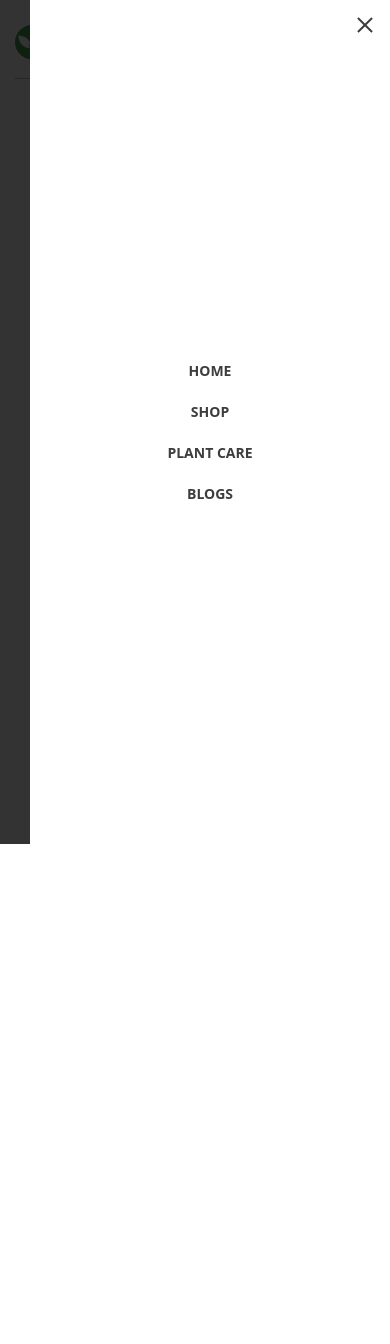
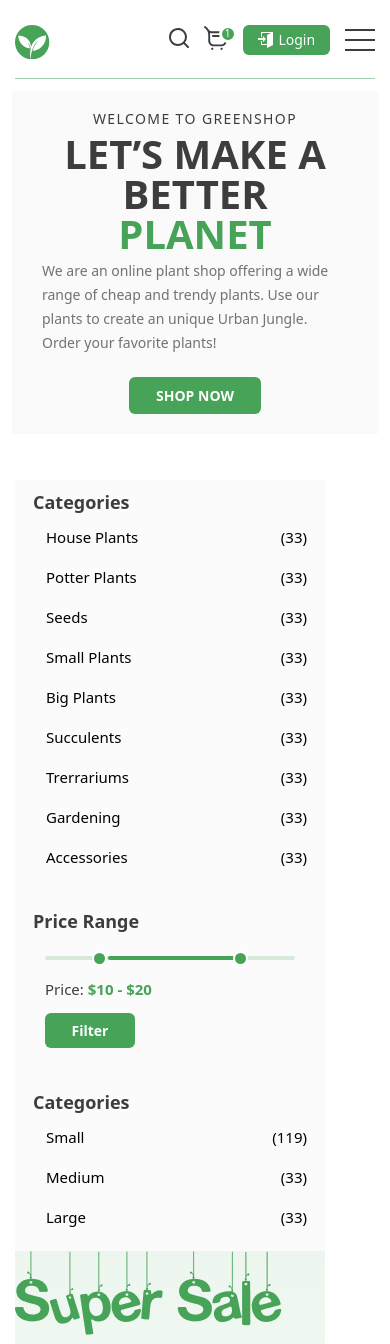
Before and after one commit to Vanlsh/greenShop, a website built with Vite: page src/index.html in a window 390 px wide. Shown: the top 1344 px of the page. Before the commit the page ends 844 px from the top, so only its background shows below. Built offline with nearby package versions, Linux system fonts and the light colour scheme.

Commit message:
filter html && css

```diff
--- /dev/null
+++ b/src/css/filter.css
@@ -0,0 +1,232 @@
+.filter {
+  width: 310px;
+}
+.filter-wrapper {
+  padding: 14px 18px;
+  background-color: #fbfbfb;
+}
+.filter-title {
+  font-size: 18px;
+  font-style: normal;
+  font-weight: 700;
+  line-height: 0.89;
+  margin-bottom: 7px;
+}
+.filter-list {
+  width: 100%;
+  padding-left: 13px;
+}
+.filter-item {
+  width: 100%;
+}
+.filter-item-button {
+  width: 100%;
+  height: 40px;
+  display: flex;
+  justify-content: space-between;
+  align-items: center;
+  font-size: 15px;
+  font-style: normal;
+  font-weight: 400;
+  line-height: 1;
+  background-color: transparent;
+  transition: font-weight 0.3s ease, color 0.3s ease;
+}
+.filter-item-button:hover {
+  color: var(--green-color);
+  font-weight: 700;
+}
+.filter-item-button.active {
+  color: var(--green-color);
+  font-weight: 700;
+}
+.filter-range-title {
+  margin-top: 36px;
+}
+.filter-range {
+  padding: 20px 12px 0;
+  margin-bottom: 46px;
+}
+.custom-range {
+}
+.filter-prise {
+  font-size: 15px;
+  font-style: normal;
+  font-weight: 400;
+  line-height: 1.07;
+  margin-bottom: 16px;
+}
+.filter-prise > span {
+  color: var(--green-color);
+  font-weight: 700;
+}
+.filter-button {
+  width: 90px;
+  height: 35px;
+  border-radius: 6px;
+  background-color: var(--green-color);
+  transition: opacity 0.3s ease;
+  color: #fff;
+  font-weight: 700;
+  line-height: 1.25;
+}
+.filter-button:hover {
+  opacity: 0.8;
+}
+
+.filter-sale {
+  background: linear-gradient(
+    180deg,
+    rgba(70, 163, 88, 0.1) 0%,
+    rgba(70, 163, 88, 0.03) 100%
+  );
+}
+.filter-sale-title {
+  margin-bottom: 11px;
+}
+.filter-sale-off {
+  text-align: center;
+  font-size: 23px;
+  font-weight: 700;
+  line-height: 0.69;
+  text-transform: uppercase;
+}
+.filter-picter {
+}
+
+/* RANGE */
+
+.filter-range-container {
+  width: 100%;
+  height: 4px;
+  position: relative;
+  margin-bottom: 21px;
+  background-color: rgba(70, 163, 88, 0.2);
+  border-radius: 2px;
+}
+.filter-track {
+  border-radius: 2px;
+  position: absolute;
+  height: 4px;
+  background-color: var(--green-color);
+  right: 20%;
+  left: 25%;
+}
+.filter-input-range {
+  -webkit-appearance: none;
+  -moz-appearance: none;
+  appearance: none;
+  width: 100%;
+  outline: none;
+  position: absolute;
+  top: 0;
+  bottom: 0;
+  background-color: transparent;
+  pointer-events: none;
+}
+.filter-input-range::-webkit-slider-runnable-track {
+  -webkit-appearance: none;
+  height: 4px;
+}
+.filter-input-range::-moz-range-track {
+  -webkit-appearance: none;
+  height: 4px;
+}
+.filter-input-range::-ms-track {
+  appearance: none;
+  height: 4px;
+}
+.filter-input-range::-webkit-slider-thumb {
+  -webkit-appearance: none;
+  height: 15px;
+  width: 15px;
+  border: solid 2px #fff;
+  background-color: var(--green-color);
+  cursor: pointer;
+  border-radius: 50%;
+  pointer-events: auto;
+  margin-top: -5.5px;
+}
+.filter-input-range::-moz-range-thumb {
+  -webkit-appearance: none;
+  height: 15px;
+  width: 15px;
+  border: solid 2px #fff;
+  background-color: var(--green-color);
+  cursor: pointer;
+  border-radius: 50%;
+  pointer-events: auto;
+  margin-top: -5.5px;
+}
+.filter-input-range::-ms-thumb {
+  appearance: none;
+  height: 15px;
+  width: 15px;
+  border: solid 2px #fff;
+  background-color: var(--green-color);
+  cursor: pointer;
+  border-radius: 50%;
+  pointer-events: auto;
+  margin-top: -5.5px;
+}
+.filter-min-slider {
+}
+.filter-max-slider {
+}
+
+/* ----- */
+.range-slider {
+  position: relative;
+  width: 80%;
+  margin: 50px auto;
+}
+
+.slider {
+  -webkit-appearance: none;
+  width: 100%;
+  height: 10px;
+  border-radius: 5px;
+  background: #ddd;
+  outline: none;
+  opacity: 0.7;
+  -webkit-transition: 0.2s;
+  transition: opacity 0.2s;
+}
+
+.slider:hover {
+  opacity: 1;
+}
+
+.slider::-webkit-slider-thumb {
+  -webkit-appearance: none;
+  appearance: none;
+  width: 20px;
+  height: 20px;
+  border-radius: 50%;
+  background: #4caf50;
+  cursor: pointer;
+  z-index: 1;
+}
+
+.slider::-moz-range-thumb {
+  width: 20px;
+  height: 20px;
+  border-radius: 50%;
+  background: #4caf50;
+  cursor: pointer;
+}
+
+.range-value {
+  display: block;
+  margin-top: 10px;
+  font-size: 18px;
+  text-align: center;
+  color: #4caf50;
+  font-weight: bold;
+  position: absolute;
+  transform: translateX(-50%);
+}
+
+#maxValue {
+  right: 0;
+}
--- a/src/css/header.css
+++ b/src/css/header.css
@@ -13,12 +13,7 @@
 }
 .nav-list {
   display: flex;
-  gap: calc(50px - (1200px - 100vw) * 0.05);
-}
-@media screen and (min-width: 1200px) {
-  .nav-list {
-    gap: 50px;
-  }
+  gap: clamp(10px, 2vw, 50px);
 }
 .nav-item {
 }
--- /dev/null
+++ b/src/css/hero.css
@@ -0,0 +1,96 @@
+.hero-section {
+  padding: 12px;
+  padding-bottom: 46px;
+}
+.hero-wrapper {
+  background: linear-gradient(
+    98deg,
+    rgba(245, 245, 245, 0.5) -23.46%,
+    rgba(245, 245, 245, 0.5) 107.51%
+  );
+  padding: 20px 40px;
+  display: flex;
+  justify-content: space-between;
+  align-items: center;
+}
+.hero-content {
+  flex: 1;
+  max-width: 557px;
+  padding-top: 54px;
+}
+.hero-welcome-text {
+  font-size: 14px;
+  font-style: normal;
+  font-weight: 500;
+  line-height: 1.14;
+  letter-spacing: 0.1em;
+  text-transform: uppercase;
+  margin-bottom: 7px;
+}
+.hero-title {
+  font-size: clamp(40px, 7vw, 70px);
+  font-style: normal;
+  font-weight: 900;
+  line-height: 1;
+  text-transform: uppercase;
+  margin-bottom: 5px;
+}
+.hero-title span {
+  color: var(--green-color);
+}
+.hero-text {
+  color: #727272;
+  font-size: 14px;
+  font-style: normal;
+  font-weight: 400;
+  line-height: 1.71;
+  margin-bottom: 44px;
+}
+.hero-button {
+  color: #fff;
+  width: fit-content;
+  font-weight: 700;
+  line-height: 1.25;
+  text-transform: uppercase;
+  display: block;
+  padding: 10px 27px;
+  border-radius: 6px;
+  background: #46a358;
+  transition: opacity 0.3s ease;
+}
+.hero-button:hover {
+  opacity: 0.8;
+}
+.hero-img {
+  width: 100%;
+}
+.header-image-wrapper {
+  flex: 1;
+  max-width: 457px;
+}
+
+@media screen and (max-width: 768px) {
+  .header-image-wrapper {
+    display: none;
+  }
+
+  .hero-wrapper {
+    padding: 20px 30px;
+  }
+  .hero-welcome-text {
+    align-items: center;
+  }
+  .hero-text {
+    margin-bottom: 22px;
+  }
+  .hero-content {
+    padding-top: 0;
+    display: flex;
+    flex-direction: column;
+    align-items: center;
+    max-width: 100%;
+  }
+  .hero-title {
+    text-align: center;
+  }
+}
--- a/src/css/styles.css
+++ b/src/css/styles.css
@@ -9,6 +9,8 @@
 @import url('./reset.css');
 @import url('./header.css');
 @import url('./burger.css');
+@import url('./hero.css');
+@import url('./filter.css');
 
 :root {
   font-family: Roboto, Inter, Avenir, Helvetica, Arial, sans-serif;
@@ -16,7 +18,7 @@
   line-height: 1.5;
   font-weight: 400;
 
-  color: #242424;
+  color: var(--text-color);
   background-color: rgba(255, 255, 255, 0.87);
 
   font-synthesis: none;
--- a/src/index.html
+++ b/src/index.html
@@ -22,8 +22,11 @@
   </head>
   <body>
     <load src="partials/header.html" />
+    <main>
+      <load src="partials/hero.html" />
+      <load src="partials/shop.html" />
+    </main>
     <load src="partials/burger.html" />
-    <main></main>
     <script type="module" src="./main.js"></script>
   </body>
 </html>
--- a/src/partials/burger.html
+++ b/src/partials/burger.html
@@ -1,4 +1,4 @@
-<div class="header-burger is-open">
+<div class="header-burger">
   <div class="header-burger-wrapper">
     <button class="header-close-burger" id="close-header-burger" >
       <span></span>
--- /dev/null
+++ b/src/partials/filter.html
@@ -0,0 +1,106 @@
+<div class="filter">
+  <div class="filter-wrapper">
+    <h3 class="filter-title">Categories</h3>
+    <ul class="filter-list">
+      <li class="filter-item">
+        <button class="filter-item-button">
+          House Plants<span>(33)</span>
+        </button>
+      </li>
+      <li class="filter-item">
+        <button class="filter-item-button">
+          Potter Plants<span>(33)</span>
+        </button>
+      </li>
+      <li class="filter-item">
+        <button class="filter-item-button">Seeds<span>(33)</span></button>
+      </li>
+      <li class="filter-item">
+        <button class="filter-item-button">
+          Small Plants<span>(33)</span>
+        </button>
+      </li>
+      <li class="filter-item">
+        <button class="filter-item-button">Big Plants<span>(33)</span></button>
+      </li>
+      <li class="filter-item">
+        <button class="filter-item-button">Succulents<span>(33)</span></button>
+      </li>
+      <li class="filter-item">
+        <button class="filter-item-button">Trerrariums<span>(33)</span></button>
+      </li>
+      <li class="filter-item">
+        <button class="filter-item-button">Gardening<span>(33)</span></button>
+      </li>
+      <li class="filter-item">
+        <button class="filter-item-button">Accessories<span>(33)</span></button>
+      </li>
+    </ul>
+    <h3 class="filter-title filter-range-title">Price Range</h3>
+    <div class="filter-range">
+      <div class="filter-range-container">
+        <div class="filter-track"></div>
+        <input
+          type="range"
+          min="0"
+          max="100"
+          value="20"
+          step="1"
+          class="filter-input-range filter-min-slider"
+          id="minRange"
+        />
+        <input
+          type="range"
+          min="0"
+          max="100"
+          value="80"
+          step="1"
+          class="filter-input-range filter-max-slider"
+          id="maxRange"
+        />
+      </div>
+      <p class="filter-prise">
+        Price:
+        <span>
+          $<span class="js-prise-min">10</span> - $<span class="js-prise-max"
+            >20</span
+          ></span
+        >
+      </p>
+      <button class="filter-button">Filter</button>
+    </div>
+    <h3 class="filter-title">Categories</h3>
+    <ul class="filter-list">
+      <li class="filter-item">
+        <button class="filter-item-button">Small<span>(119)</span></button>
+      </li>
+      <li class="filter-item">
+        <button class="filter-item-button">Medium<span>(33)</span></button>
+      </li>
+      <li class="filter-item">
+        <button class="filter-item-button">Large<span>(33)</span></button>
+      </li>
+    </ul>
+  </div>
+  <div class="filter-sale">
+    <img
+      class="filter-sale-title"
+      srcset="
+        ./img/filter/super-sale@1x-min.png 1x,
+        ./img/filter/super-sale@2x-min.png 2x
+      "
+      src="./img/filter/super-sale@2x-min.png"
+      alt=""
+    />
+    <h3 class="filter-sale-off">up to 75% off</h3>
+    <img
+      class="filter-picter"
+      srcset="
+        ./img/filter/image 12 (1).png 1x,
+        ./img/filter/image 12 (1).png 2x
+      "
+      src="./img/filter/image 12 (1).png"
+      alt="plant"
+    />
+  </div>
+</div>
--- /dev/null
+++ b/src/partials/hero.html
@@ -0,0 +1,25 @@
+<section class="hero-section container">
+  <div class="hero-wrapper">
+    <div class="hero-content">
+      <p class="hero-welcome-text">Welcome to GreenShop</p>
+      <h1 class="hero-title">Let’s Make a Better <span>Planet</span></h1>
+      <p class="hero-text">
+        We are an online plant shop offering a wide range of cheap and trendy
+        plants. Use our plants to create an unique Urban Jungle. Order your
+        favorite plants!
+      </p>
+      <a href="#" class="hero-button">SHOP NOW</a>
+    </div>
+    <div class="header-image-wrapper">
+      <img
+        class="hero-img"
+        srcset="
+          ./img/hero/weed-in-pot@1x.png 1x,
+          ./img/hero/weed-in-pot@2x.png 2x
+        "
+        src="./img/hero/weed-in-pot@2x.png"
+        alt="weed in a pot"
+      />
+    </div>
+  </div>
+</section>
--- /dev/null
+++ b/src/partials/shop.html
@@ -0,0 +1,6 @@
+<section class="shop">
+  <div class="container">
+    <load src="partials/filter.html" />
+    <div>hello world</div>
+  </div>
+</section>
```
Also changed, not shown: src/img/filter/image 12 (1).png (added), src/img/filter/sale-picter@1x-min.png (added), src/img/filter/sale-picter@2x-min.png (added), src/img/filter/super-sale@1x-min.png (added), src/img/filter/super-sale@2x-min.png (added), src/img/hero/weed-in-pot@1x.png, src/img/hero/weed-in-pot@2x.png.
